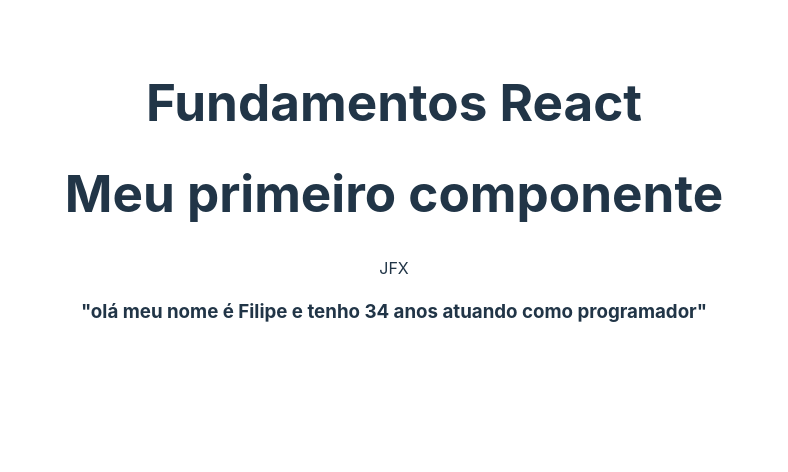
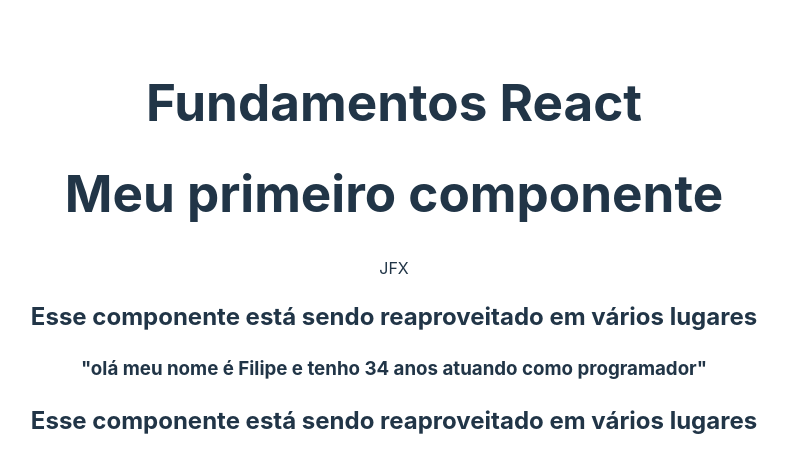
Before and after one commit to fh3mrique/EstudosReact, a React (Vite) app in the folder 02 - FUNDAMENTOS/fundamentos/: page / in a window 1280 px wide. Shown: the top 472 px of the page, without its empty margins (246-1034 px from the left). Built offline with nearby package versions, Linux system fonts and the light colour scheme.

Commit message:
Hierarquia de componentes

```diff
--- a/02 - FUNDAMENTOS/fundamentos/src/App.jsx
+++ b/02 - FUNDAMENTOS/fundamentos/src/App.jsx
@@ -1,9 +1,11 @@
 //Componentes
 import PrimeiroComponente from './components/PrimeiroComponente'
 import TemplateExpressions from './components/TemplateExpressions'
+import Reaproveitavel from './components/Reaproveitavel'
 
 //Styles / css
 import './App.css'
+
 
 
 function App() {
@@ -13,6 +15,7 @@
       <h1>Fundamentos React</h1>
       <PrimeiroComponente/>
       <TemplateExpressions/>
+      <Reaproveitavel/>
     </>
   )
 }
--- a/02 - FUNDAMENTOS/fundamentos/src/components/PrimeiroComponente.jsx
+++ b/02 - FUNDAMENTOS/fundamentos/src/components/PrimeiroComponente.jsx
@@ -1,4 +1,5 @@
 import React from 'react'
+import Reaproveitavel from './Reaproveitavel'
 
 
 //Componente react
@@ -8,6 +9,7 @@
         <h1>Meu primeiro componente</h1>
         {/* Diferente do HTML o JSX não usa a palavra class e sim className */}
         <p className='jsx'>JFX</p>
+        <Reaproveitavel/>
     </div>
   )
 }
--- /dev/null
+++ b/02 - FUNDAMENTOS/fundamentos/src/components/Reaproveitavel.jsx
@@ -0,0 +1,10 @@
+const Reaproveitavel = () =>{
+
+    return(
+        <div>
+            <h2>Esse componente está sendo reaproveitado em vários lugares</h2>
+        </div>
+    );
+}
+
+export default Reaproveitavel;
```
